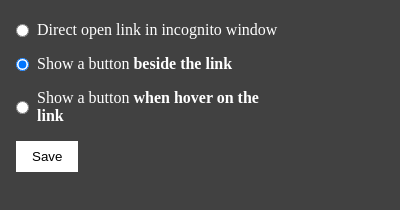
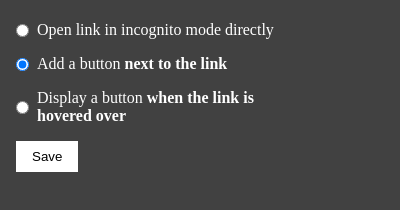
Before and after one commit to MeManishPrajapati/Freedium, a browser extension: page popup/index.html in a window 400 px wide. Shown: the part 74-284 px from the top of the page. Drawn offline with Linux system fonts and the light colour scheme.

Commit message:
Update sentences

```diff
--- a/popup/index.html
+++ b/popup/index.html
@@ -20,15 +20,15 @@
     <form>
         <div>
             <input id="direct" type="radio" name="config" value="direct" />
-            <label for="direct">Direct open link in incognito window</label>
+            <label for="direct">Open link in incognito mode directly</label>
         </div>
         <div>
             <input id="button" type="radio" name="config" value="button" />
-            <label for="button">Show a button <strong>beside the link</strong></label>
+            <label for="button">Add a button <strong>next to the link</strong></label>
         </div>
         <div>
             <input id="invisible" type="radio" name="config" value="invisible" />
-            <label for="invisible">Show a button <strong>when hover on the link</strong></label>
+            <label for="invisible">Display a button <strong>when the link is hovered over</strong></label>
         </div>
         <button id="saveButton">Save</button>
     </form>
```
Also changed, not shown: manifest.json, 1 other file.
